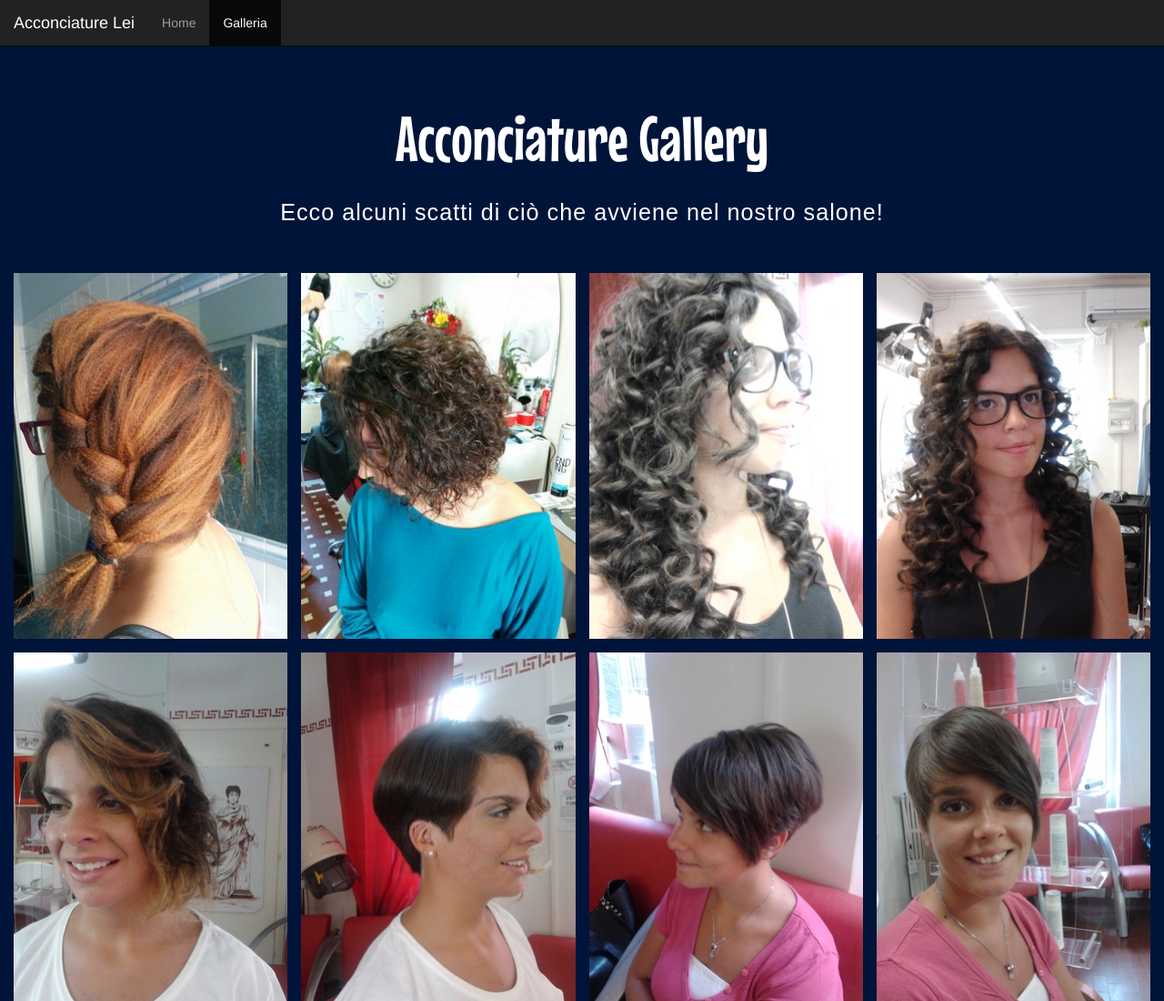
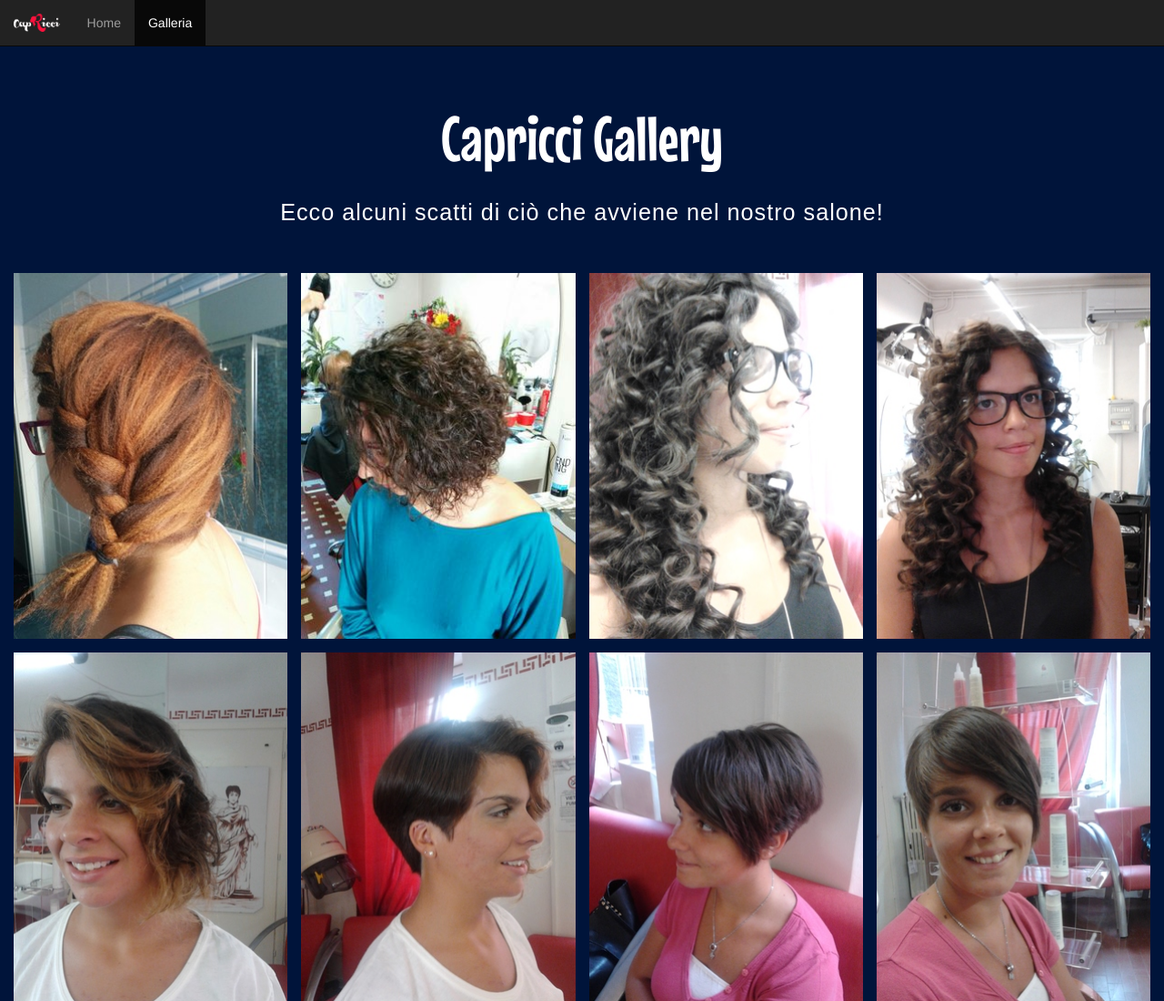
Before and after one commit to capricci-parrucchieri/capricci-parrucchieri, a website: page src/pages/gallery.html in a window 1280 px wide. Shown: the top 1100 px of the page at 91% size. Drawn offline with nearby package versions, Linux system fonts and the light colour scheme; files that its build step writes are made by us from their sources; a web font is replaced by a local one.

Commit message:
Rebrand into capricci where missing

```diff
--- a/src/css/gallery.css
+++ b/src/css/gallery.css
@@ -5,6 +5,11 @@ a{
 
 .navbar a{ /* restore navbar default */
 	text-decoration: none;
+}
+
+.navbar-brand img {
+  max-width: 100%;
+  max-height: 100%;
 }
 
 header h1{
--- a/src/pages/gallery.html
+++ b/src/pages/gallery.html
@@ -5,6 +5,7 @@
 	<meta charset="utf-8">
 	<meta name="viewport"
 			content="width=device-width, initial-scale=1">
+	<title>Capricci Parrucchieri</title>
 	<!-- Bootstrap -->
 	<link href="../node_modules/bootstrap/dist/css/bootstrap.min.css"
 			rel="stylesheet">
@@ -38,7 +39,10 @@
 					<span class="icon-bar"></span>
 				</button>
 				<a class="navbar-brand"
-						href="../index.html">Acconciature Lei</a>
+						href="#">
+					<img src="../images/logo.png"
+							alt="Logo di Capricci" />
+				</a>
 			</div>
 			<!-- Collect the nav links, forms, and other content for toggling -->
 			<div class="collapse navbar-collapse"
@@ -53,7 +57,7 @@
 		<!-- /.container-fluid -->
 	</nav>
 	<header class="text-center">
-		<h1>Acconciature Gallery</h1>
+		<h1>Capricci Gallery</h1>
 		<h2>Ecco alcuni scatti di ciò che avviene nel nostro salone!</h2>
 	</header>
 	<article class="ga-ThumbsWrapper">
```
Also changed, not shown: dist/pages/gallery.html, dist/styles/gallery.min.css.
